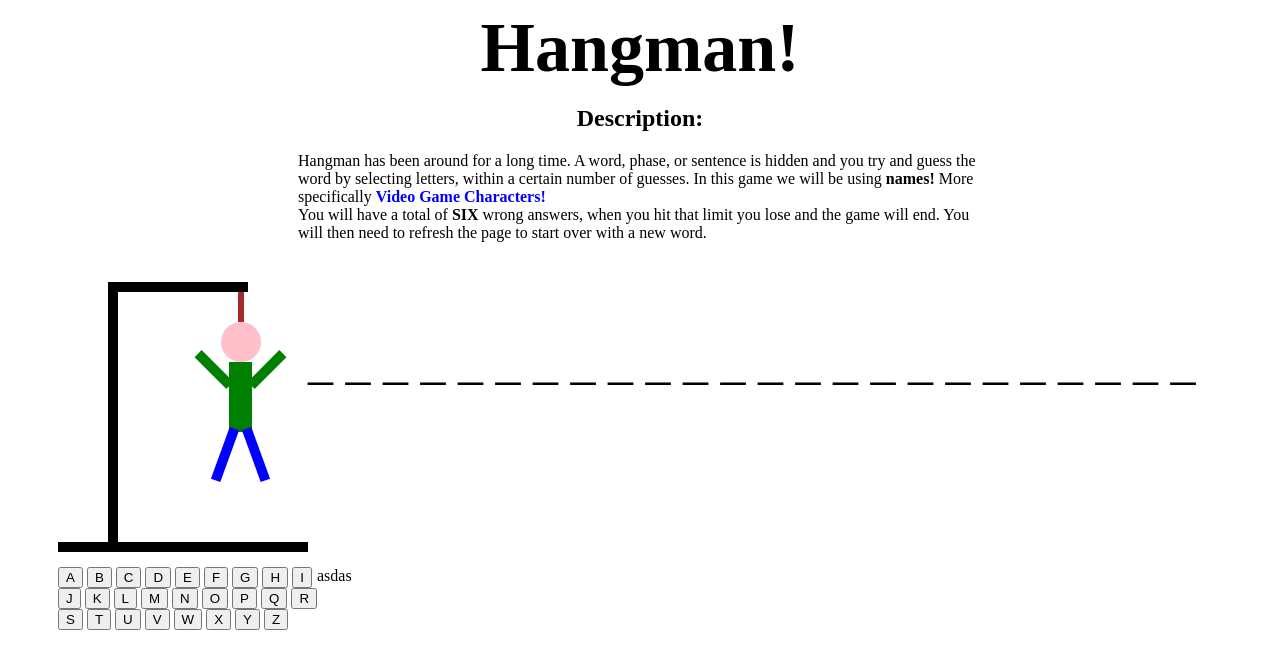
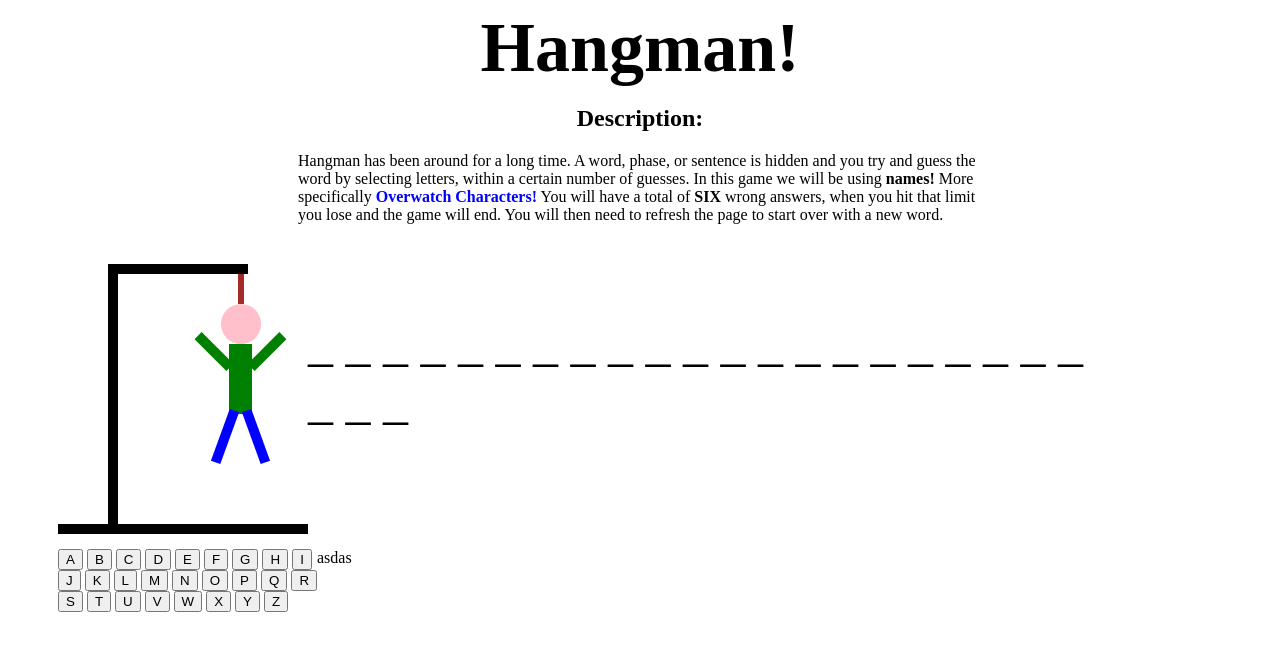
Before and after one commit to Ryan-Wilkinson/first-project, a plain HTML site: page index.html in a window 1280 px wide. Drawn offline with nearby package versions, Linux system fonts and the light colour scheme.

Commit message:
fixing spacing and borders for the hiddenWordContainer and hiddenWordSpaces

```diff
--- a/index.html
+++ b/index.html
@@ -13,7 +13,7 @@
 	<section id='info'>
 		<h2>Description:</h2>
 			<p id='hangmanInfo'>
-				Hangman has been around for a long time. A word, phase, or sentence is hidden and you try and guess the word by selecting letters, within a certain number of guesses. In this game we will be using <span style='font-weight:bold'>names!</span> More specifically <span style="color:blue;font-weight:bold">Video Game Characters!</span> <br>You will have a total of <span style="font-weight: bold">SIX</span> wrong answers, when you hit that limit you lose and the game will end. You will then need to refresh the page to start over with a new word.
+				Hangman has been around for a long time. A word, phase, or sentence is hidden and you try and guess the word by selecting letters, within a certain number of guesses. In this game we will be using <span style='font-weight:bold'>names!</span> More specifically <span style="color:blue;font-weight:bold">Overwatch Characters!</span> You will have a total of <span style="font-weight: bold">SIX</span> wrong answers, when you hit that limit you lose and the game will end. You will then need to refresh the page to start over with a new word.
 			</p>
 	</section>
 <section id='game'>
--- a/style.css
+++ b/style.css
@@ -109,8 +109,12 @@ h2 {
 }
 
 #hiddenWordContainer {
+	width: 800px;
+	height: 100px;
+}
+
+#hiddenWordSpaces {
 	font-size: 50px;
-	flex-wrap: wrap;
 }
 
 #alphabetButtons {
```
